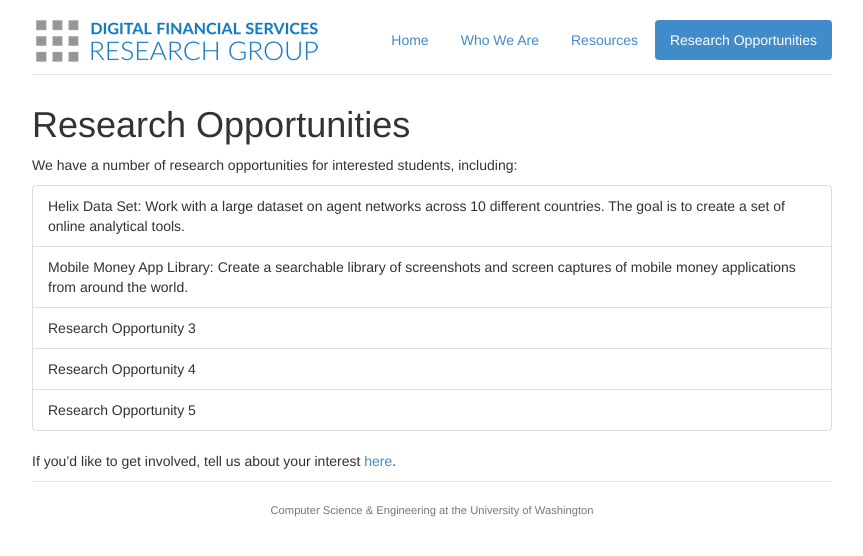
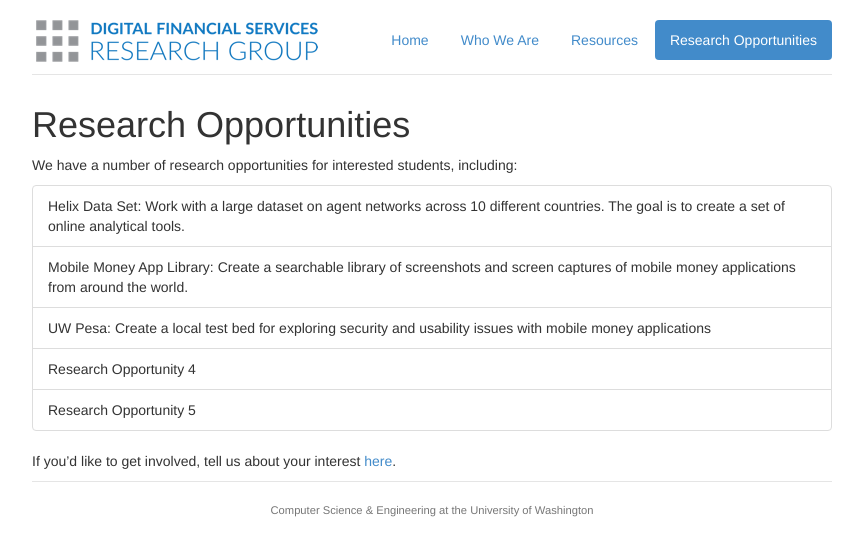
Before and after one commit to kevinj7/dfs-website-demo, a Jekyll site: the page built from research_opportunities.md, in a window 1280 px wide. Shown: the top 556 px of the page, without its empty margins (208-1071 px from the left). Built offline with Jekyll 4.4.1, drawn with Linux system fonts in a browser that asks for light colours.

Commit message:
Add UW Pesa

```diff
--- a/research_opportunities.md
+++ b/research_opportunities.md
@@ -8,7 +8,7 @@ We have a number of research opportunities for interested students, including:
 <ul class="list-group">
   <li class="list-group-item">Helix Data Set: Work with a large dataset on agent networks across 10 different countries. The goal is to create a set of online analytical tools. </li>
   <li class="list-group-item">Mobile Money App Library: Create a searchable library of screenshots and screen captures of mobile money applications from around the world.</li>
-  <li class="list-group-item">Research Opportunity 3</li>
+  <li class="list-group-item">UW Pesa: Create a local test bed for exploring security and usability issues with mobile money applications</li>
   <li class="list-group-item">Research Opportunity 4</li>
   <li class="list-group-item">Research Opportunity 5</li>
 </ul>
```
